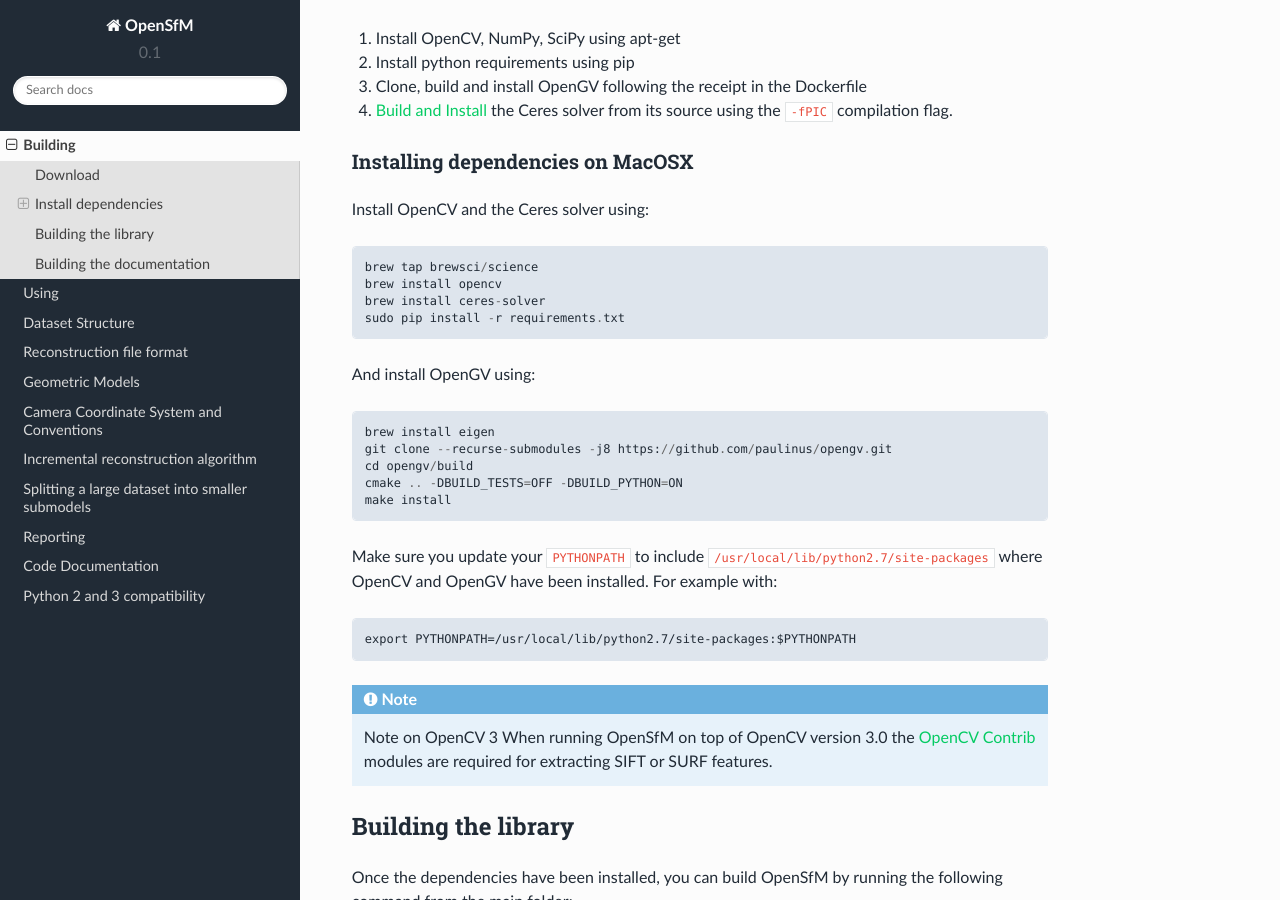
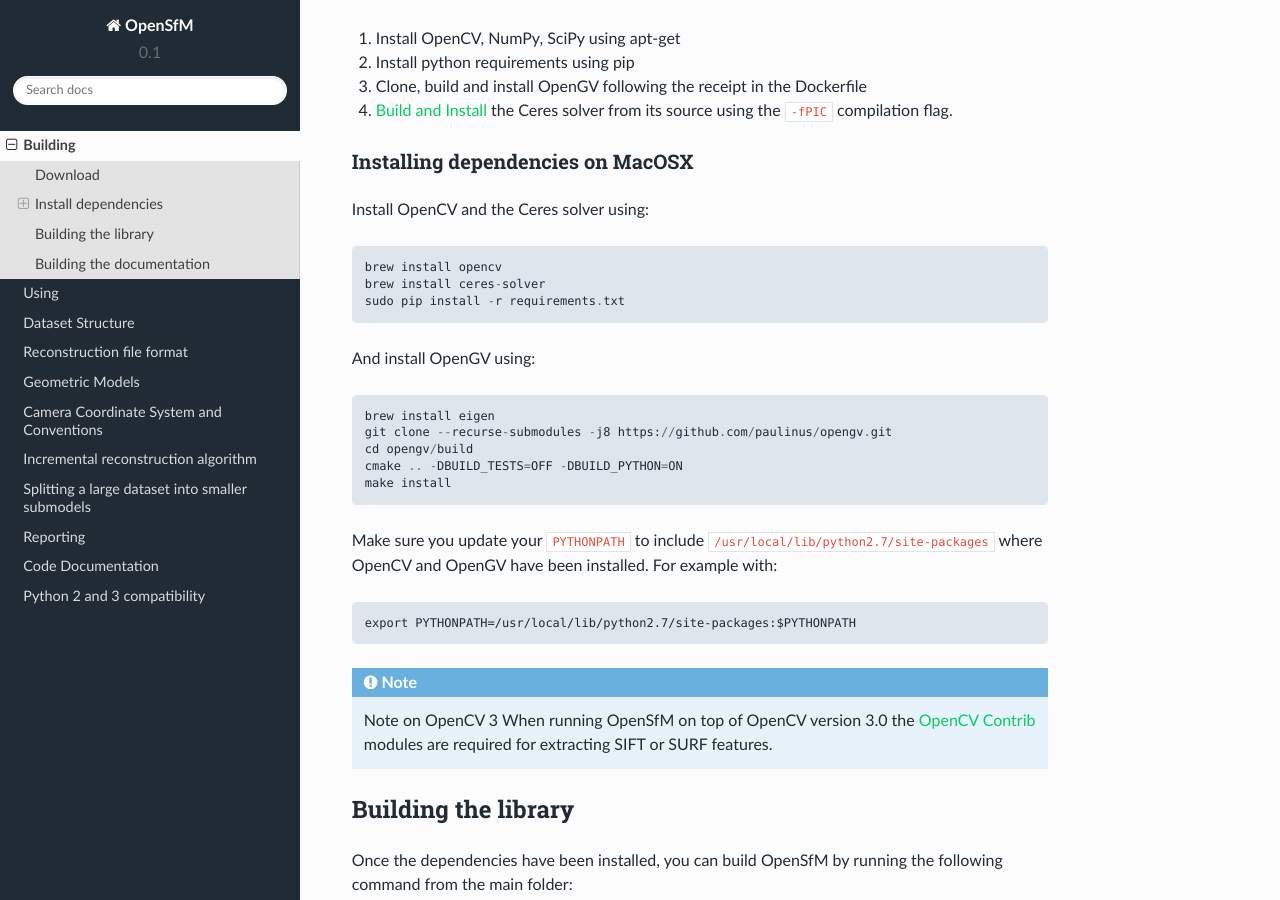
Before and after one commit to mapillary/OpenSfM, a Sphinx documentation site: the page built from doc/source/building.rst, in a window 1280 px wide and 900 px high, scrolled down 925 px. Built offline with Sphinx 7.4.7 and the Read the Docs theme 2.0.0, drawn with Linux system fonts in a browser that asks for light colours.

Commit message:
Update doc/source/building.rst
Co-Authored-By: Pau Gargallo <pau.gargallo@gmail.com>

```diff
--- a/doc/source/building.rst
+++ b/doc/source/building.rst
@@ -48,7 +48,6 @@
 
 Install OpenCV and the Ceres solver using::
 
-    brew tap brewsci/science
     brew install opencv
     brew install ceres-solver
     sudo pip install -r requirements.txt
```
